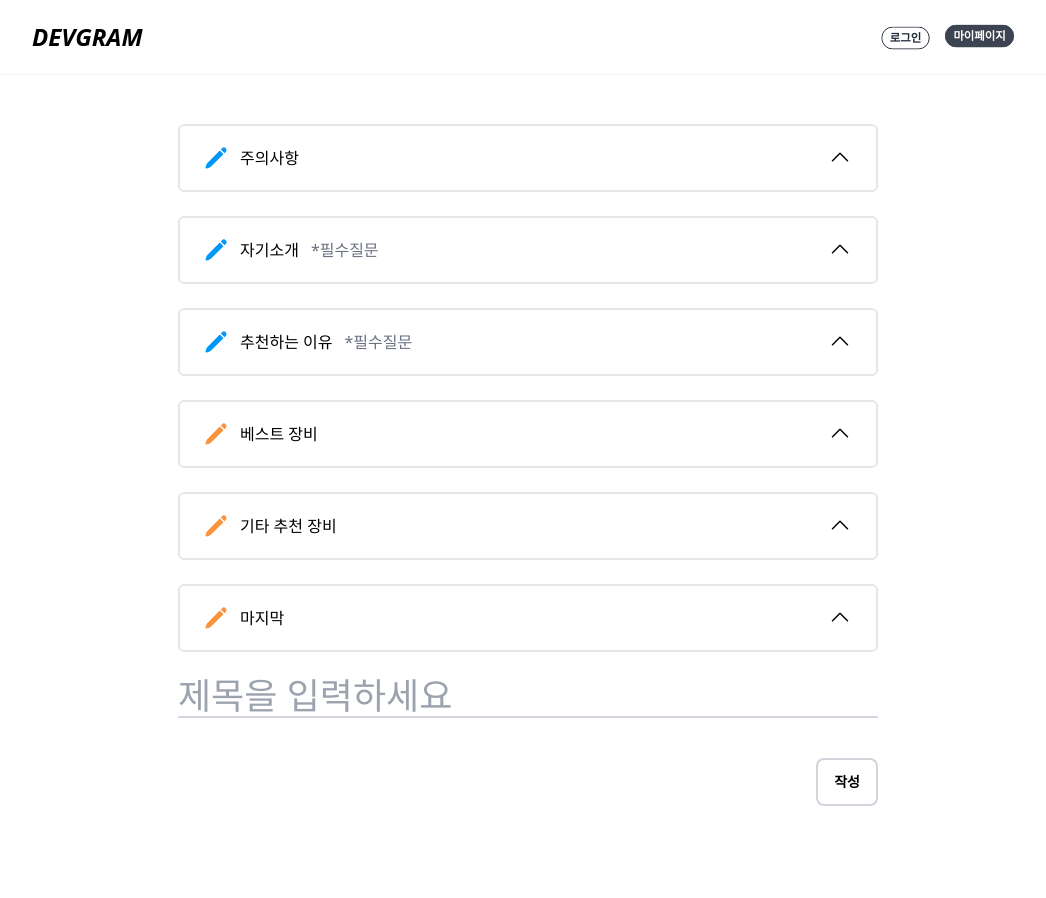
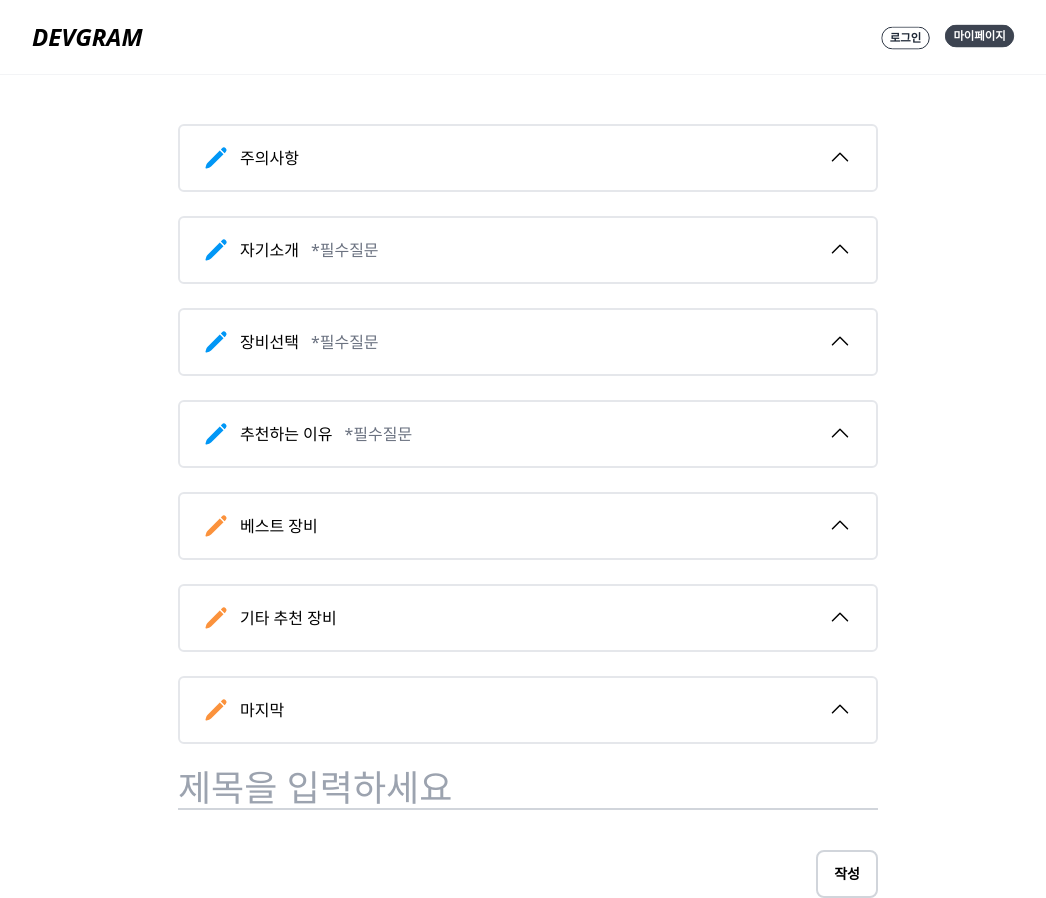
Before and after one commit to minjidev/devgram-frontend, a React (Vite) app: page /social/feed/write in a window 1280 px wide. Shown: the whole page, without its empty margins (112-1158 px from the left). Before the commit the page ends 806 px from the top, so only its background shows below. Built offline with nearby package versions, Linux system fonts and the light colour scheme; data requests are answered from the project's data file.

Commit message:
add select equipment question

```diff
--- a/src/components/FeedPage/Write/FeedWriteView.jsx
+++ b/src/components/FeedPage/Write/FeedWriteView.jsx
@@ -5,7 +5,10 @@ import Navigation from '@components/MainPage/Header/Navigation'
 import FeedWriteList from '@components/FeedPage/Write/FeedWriteList'
 import FeedWriteQue from '@components/FeedPage/Write/FeedWriteQue'
 import FeedWriteFile from '@components/FeedPage/Write/FeedWriteFile'
+import FeedWriteEquipment from '@components/FeedPage/Write/FeedWriteEquipment'
+
 import FeedWriteModal from '@components/FeedPage/Write/FeedWriteModal'
+import EquipmentModal from '@components/FeedPage/Write/Modal/EquipmentModal'
 
 /* 피드 작성페이지 뷰 */
 export default function FeedWriteView() {
@@ -22,29 +25,36 @@ export default function FeedWriteView() {
   hover:border-point-blue
   `
   const [modalOpen, setModalOpen] = useState(false)
+  const [EquiModal, setEquiModal] = useState(false)
+  const [products, setproducts] = useState([])
 
   /* 필수질문 관리 */
   const [target1, setTarget1] = useState(false)
   const [target2, setTarget2] = useState(false)
+  const [tmpEquiArr, settmpEquiArr] = useState([])
 
   function handlerModalBtn() {
     if (!target1 && !target2) {
       alert("필수질문을 모두 작성해주세요.")
-    }
-    else if (!target1) {
-      alert("자기소개를 작성해주세요.")
-    }
-    else if (!target2) {
-      alert("추천하는 이유를 작성해주세요.")
     }
     else {
       setModalOpen(!modalOpen)
     }
   }
 
+  useEffect(() => {
+		const fetchData = async() => {
+          const res = await fetch(`http://localhost:3001/product`);
+          const result = res.json();
+          return result;
+        }
+
+        fetchData().then(res => setproducts(res));
+    }, []);
+
   return (
     <dlv>
-    {modalOpen ? <div className="fixed w-full h-full bg-black z-40 opacity-70"></div> : null}
+    {EquiModal ? <div className="fixed w-full h-full bg-black z-40 opacity-70"></div> : null}
     <Navigation />
     <div className='text-black mt-12'>
       <div className="m-auto w-[700px]">
@@ -57,7 +67,9 @@ export default function FeedWriteView() {
 
         {/* 자기소개와 사진 */}
         <div className="intro">
-          <FeedWriteFile title="자기소개" mandatory={true} guide="자기소개를 입력 해주세요 (블로그, SNS, 깃헙주소 등을 적으셔도 됩니다)" name="intro"
+          <FeedWriteFile
+          title="자기소개" mandatory={true}
+          guide="자기소개를 입력 해주세요 (블로그, SNS, 깃헙주소 등을 적으셔도 됩니다)" name="intro"
           explain="자기소개"
           target={setTarget1}
           />
@@ -65,9 +77,16 @@ export default function FeedWriteView() {
 
         {/* 장비 선택 */}
         <div className="equipment">
-          {/* name: equipment */}
+          <FeedWriteEquipment
+          title="장비선택"
+          mandatory={true} guide="추천하는 장비 선택해주세요" name="intro"
+          explain="자기소개"
+          target={setTarget1}
+          Btn={Btn}
+          setEquiModal={setEquiModal}
+          />
         </div>
-
+        <input type="hidden" value={tmpEquiArr} name="productSep" />
         {/* 추천 사유 */}
         <div className="recommend">
             <FeedWriteQue title="추천하는 이유" mandatory={true} guide="추천한 장비에 대한 장점을 적어주세요, 가성비나 외형, 기능 등을 자유롭게 적어주시면 됩니다." name="recommend"
@@ -103,7 +122,13 @@ export default function FeedWriteView() {
         </div>
         <div className="btn-box flex flex-row-reverse mt-10">
           <Btn onClick={handlerModalBtn} type="button">작성</Btn>
-          {modalOpen === true ? <FeedWriteModal setModalOpen={setModalOpen}/> : null}
+          {modalOpen === true ? <FeedWriteModal setModalOpen={setModalOpen}/>
+          : null}
+          {EquiModal === true ? <EquipmentModal Open={setEquiModal}
+          products={products}
+          list={settmpEquiArr}
+          />
+          : null}
         </div>
         </form>
       </div>
```
